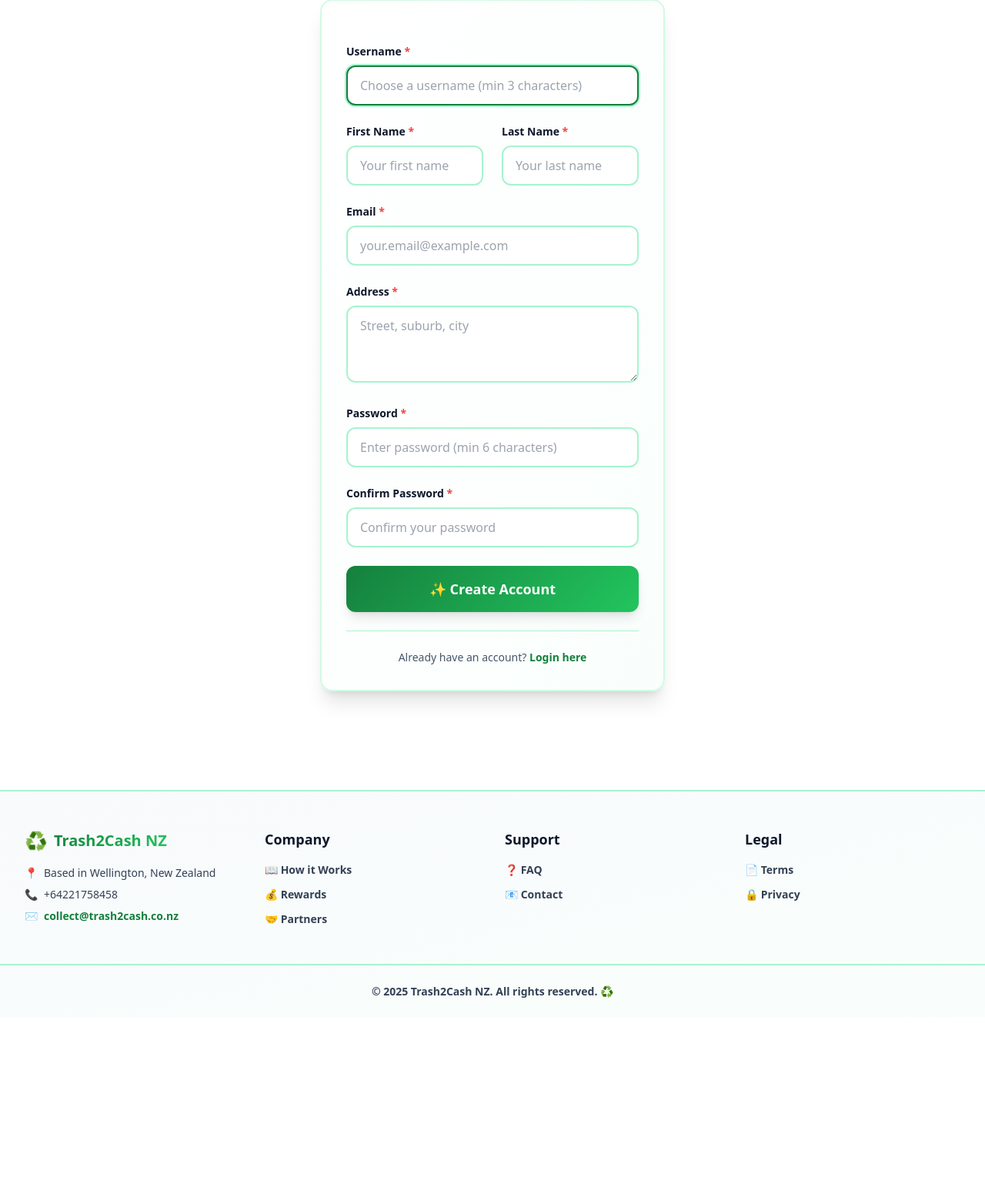
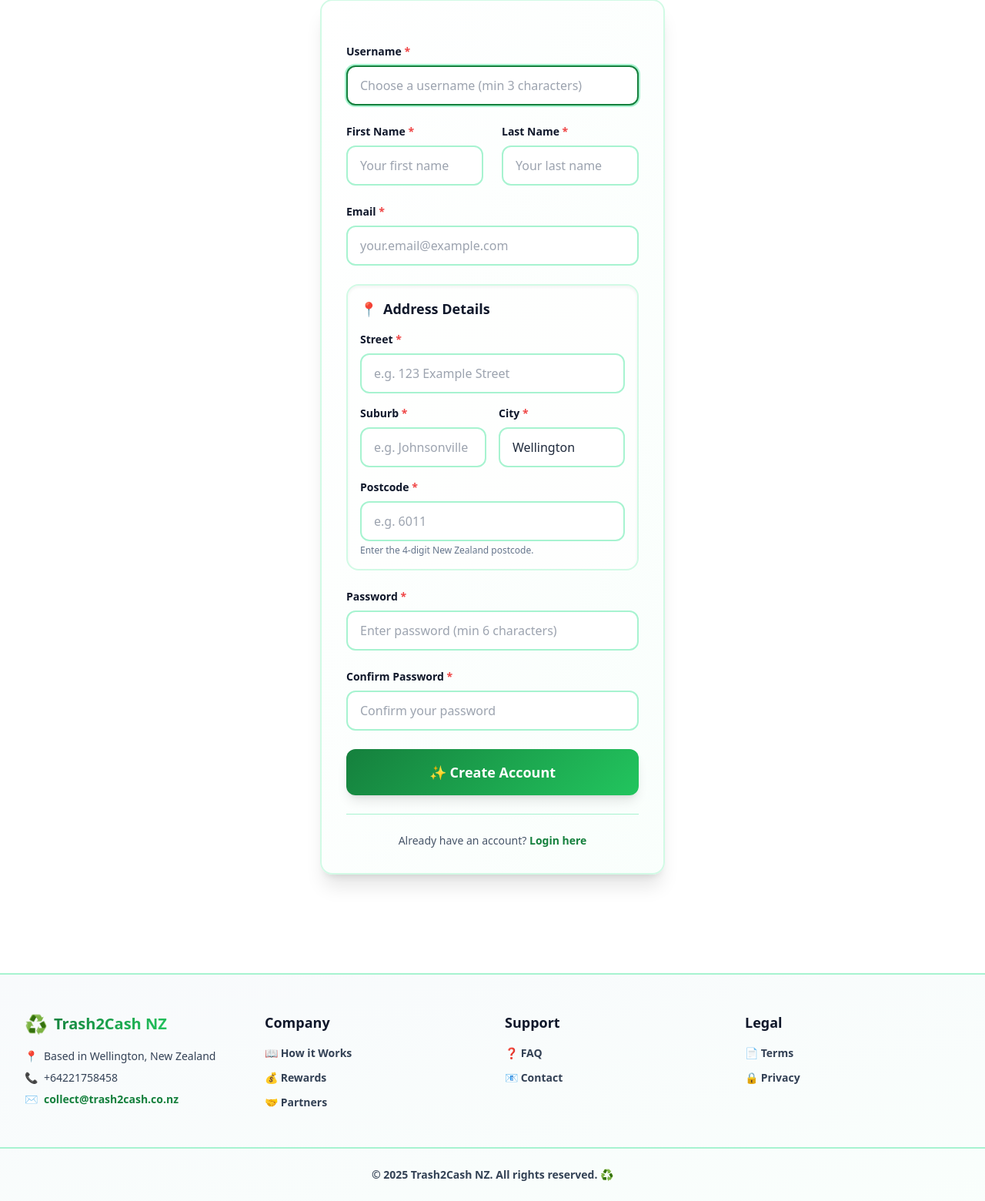
Before and after one commit to vandanarastoggikaushal/Trash2Cash, a PHP site: page /register.php in a window 1280 px wide. Shown: the part 235-1795 px from the top of the page at 77% size. Before the commit the page ends 1531 px from the top, so only its background shows below. Run offline with PHP 8.4, Linux system fonts and the light colour scheme; some libraries are stand-ins or nearby versions.

Commit message:
Address changed on Registratoin form

```diff
--- a/register.php
+++ b/register.php
@@ -21,7 +21,11 @@ if ($_SERVER['REQUEST_METHOD'] === 'POST' && isset($_POST['action']) && $_POST['
     $email = trim($_POST['email'] ?? '');
     $firstName = trim($_POST['first_name'] ?? '');
     $lastName = trim($_POST['last_name'] ?? '');
-    $address = trim($_POST['address'] ?? '');
+    $street = trim($_POST['address_street'] ?? '');
+    $suburb = trim($_POST['address_suburb'] ?? '');
+    $city = trim($_POST['address_city'] ?? '');
+    $postcode = trim($_POST['address_postcode'] ?? '');
+    $address = '';
 
     // Validation
     if (empty($username)) {
@@ -32,8 +36,16 @@ if ($_SERVER['REQUEST_METHOD'] === 'POST' && isset($_POST['action']) && $_POST['
         $error = 'First name is required';
     } elseif (empty($lastName)) {
         $error = 'Last name is required';
-    } elseif (empty($address)) {
-        $error = 'Address is required';
+    } elseif (empty($street)) {
+        $error = 'Street is required';
+    } elseif (empty($suburb)) {
+        $error = 'Suburb is required';
+    } elseif (empty($city)) {
+        $error = 'City is required';
+    } elseif (empty($postcode)) {
+        $error = 'Postcode is required';
+    } elseif (!preg_match('/^\d{4}$/', $postcode)) {
+        $error = 'Please enter a valid 4-digit postcode';
     } elseif (empty($email)) {
         $error = 'Email is required';
     } elseif (!filter_var($email, FILTER_VALIDATE_EMAIL)) {
@@ -45,6 +57,7 @@ if ($_SERVER['REQUEST_METHOD'] === 'POST' && isset($_POST['action']) && $_POST['
     } elseif ($password !== $passwordConfirm) {
         $error = 'Passwords do not match';
     } else {
+        $address = $street . "\n" . $suburb . "\n" . $city . ' ' . $postcode;
         $user = createUser($username, $password, $email, 'user', $firstName, $lastName, $address);
         if ($user) {
             // Auto-login after registration
@@ -146,17 +159,74 @@ require_once __DIR__ . '/includes/header.php';
           />
         </div>
 
-        <div>
-          <label for="address" class="block text-sm font-semibold text-slate-900 mb-2">
-            Address <span class="text-red-500">*</span>
-          </label>
-          <textarea
-            id="address"
-            name="address"
-            required
-            rows="3"
-            class="w-full rounded-lg border-2 border-emerald-200 px-4 py-3 focus:border-brand focus:ring-2 focus:ring-emerald-200 transition-all"
-            placeholder="Street, suburb, city"><?php echo htmlspecialchars($_POST['address'] ?? ''); ?></textarea>
+        <div class="rounded-2xl border-2 border-emerald-100 bg-white/70 p-4 shadow-inner space-y-4">
+          <h2 class="text-lg font-bold text-slate-900 flex items-center gap-2">
+            <span>📍</span> Address Details
+          </h2>
+          <div class="grid gap-4">
+            <div>
+              <label for="address_street" class="block text-sm font-semibold text-slate-900 mb-2">
+                Street <span class="text-red-500">*</span>
+              </label>
+              <input
+                id="address_street"
+                name="address_street"
+                type="text"
+                required
+                class="w-full rounded-lg border-2 border-emerald-200 px-4 py-3 focus:border-brand focus:ring-2 focus:ring-emerald-200 transition-all"
+                placeholder="e.g. 123 Example Street"
+                value="<?php echo htmlspecialchars($_POST['address_street'] ?? ''); ?>"
+              />
+            </div>
+            <div class="grid gap-4 md:grid-cols-2">
+              <div>
+                <label for="address_suburb" class="block text-sm font-semibold text-slate-900 mb-2">
+                  Suburb <span class="text-red-500">*</span>
+                </label>
+                <input
+                  id="address_suburb"
+                  name="address_suburb"
+                  type="text"
+                  required
+                  class="w-full rounded-lg border-2 border-emerald-200 px-4 py-3 focus:border-brand focus:ring-2 focus:ring-emerald-200 transition-all"
+                  placeholder="e.g. Johnsonville"
+                  value="<?php echo htmlspecialchars($_POST['address_suburb'] ?? ''); ?>"
+                />
+              </div>
+              <div>
+                <label for="address_city" class="block text-sm font-semibold text-slate-900 mb-2">
+                  City <span class="text-red-500">*</span>
+                </label>
+                <input
+                  id="address_city"
+                  name="address_city"
+                  type="text"
+                  required
+                  class="w-full rounded-lg border-2 border-emerald-200 px-4 py-3 focus:border-brand focus:ring-2 focus:ring-emerald-200 transition-all"
+                  placeholder="e.g. Wellington"
+                  value="<?php echo htmlspecialchars($_POST['address_city'] ?? CITY); ?>"
+                />
+              </div>
+            </div>
+            <div>
+              <label for="address_postcode" class="block text-sm font-semibold text-slate-900 mb-2">
+                Postcode <span class="text-red-500">*</span>
+              </label>
+              <input
+                id="address_postcode"
+                name="address_postcode"
+                type="text"
+                required
+                pattern="\d{4}"
+                maxlength="4"
+                inputmode="numeric"
+                class="w-full rounded-lg border-2 border-emerald-200 px-4 py-3 focus:border-brand focus:ring-2 focus:ring-emerald-200 transition-all"
+                placeholder="e.g. 6011"
+                value="<?php echo htmlspecialchars($_POST['address_postcode'] ?? ''); ?>"
+              />
+              <p class="text-xs text-slate-500 mt-1">Enter the 4-digit New Zealand postcode.</p>
+            </div>
+          </div>
         </div>
 
         <div>
```
